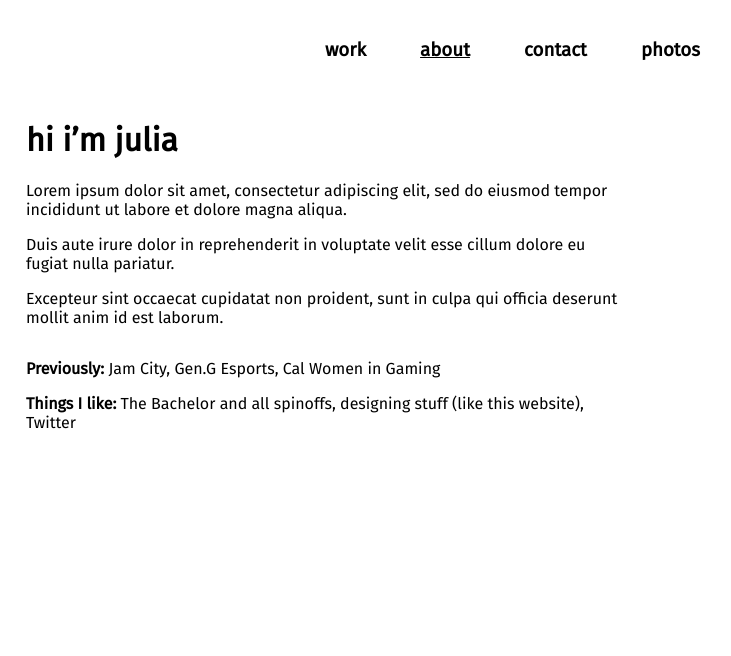
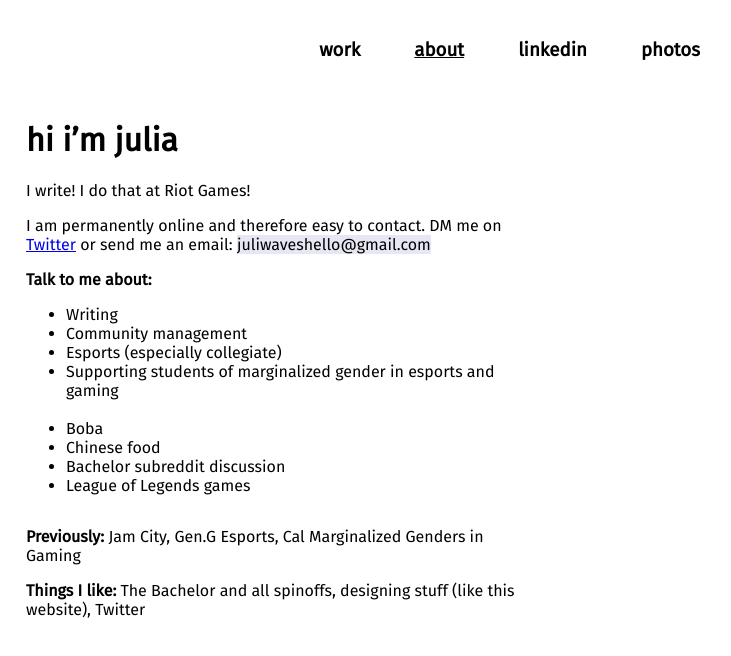
Before and after one commit to juliwaves/juliwaves.github.io, a plain HTML site: page about.html in a window 1280 px wide. Shown: the full height of the page, 452-1183 px from the left. Drawn offline with Linux system fonts and the light colour scheme; files whose address does not match are found by name.

Commit message:
removed contact page

```diff
--- a/about.html
+++ b/about.html
@@ -34,7 +34,7 @@
              <a class = "active" href="about.html">about</a>
              </div>
           <div class="nav-link"> <!--nav item 3-->
-             <a class = "inactive" href="contact.html">contact</a>
+             <a class = "inactive" target="_blank" href="https://www.linkedin.com/in/juliwaves/">linkedin</a>
              </div>
           <div class="nav-link"> <!--nav item 4-->
              <a class = "inactive" href="photos.html" target="_blank">photos</a>
@@ -52,15 +52,23 @@
           <div class="about-text-container">
             <div class="about-text">
               <h1>hi i’m julia</h1>
-              <p>Lorem ipsum dolor sit amet, consectetur adipiscing elit, sed do eiusmod tempor incididunt ut labore et dolore magna aliqua.
-
-<p>Duis aute irure dolor in reprehenderit in voluptate velit esse cillum dolore eu fugiat nulla pariatur.
-
-<p>Excepteur sint occaecat cupidatat non proident, sunt in culpa qui officia deserunt mollit anim id est laborum.</p>
-              </div>
+              <p>I write! I do that at Riot Games!
+                <p>I am permanently online and therefore easy to contact. DM me on <a href="http://www.twitter.com/juliwaves" target=_blank>Twitter</a> or send me an email: <mark>juliwaveshello@gmail.com</mark></p>
+                <p><b>Talk to me about:</b>
+                <ul>
+                    <li>Writing</li>
+                    <li>Community management</li>
+                    <li>Esports (especially collegiate)</li>
+                    <li>Supporting students of marginalized gender in esports and gaming</li>
+                    <br>
+                    <li>Boba</li>
+                    <li>Chinese food</li>
+                    <li>Bachelor subreddit discussion</li>
+                    <li>League of Legends games</li></p>
+                </div>
 
               <div class="role-text">
-                <p><b>Previously:</b> Jam City, Gen.G Esports, Cal Women in Gaming</p>
+                <p><b>Previously:</b> Jam City, Gen.G Esports, Cal Marginalized Genders in Gaming</p>
                 <p><b>Things I like:</b> The Bachelor and all spinoffs, designing stuff  (like this website), Twitter</p>
                 </div>
           </div>
--- a/assets/about.css
+++ b/assets/about.css
@@ -18,7 +18,7 @@
   display: flex;
   flex-direction: column;
   justify-content: space-between;
-  max-width: 600px;
+  max-width: 500px;
 }
 
 @media only screen and (max-width: 768px) {
```
Also changed, not shown: index.html (+1 -1 lines), contact.html (deleted).
